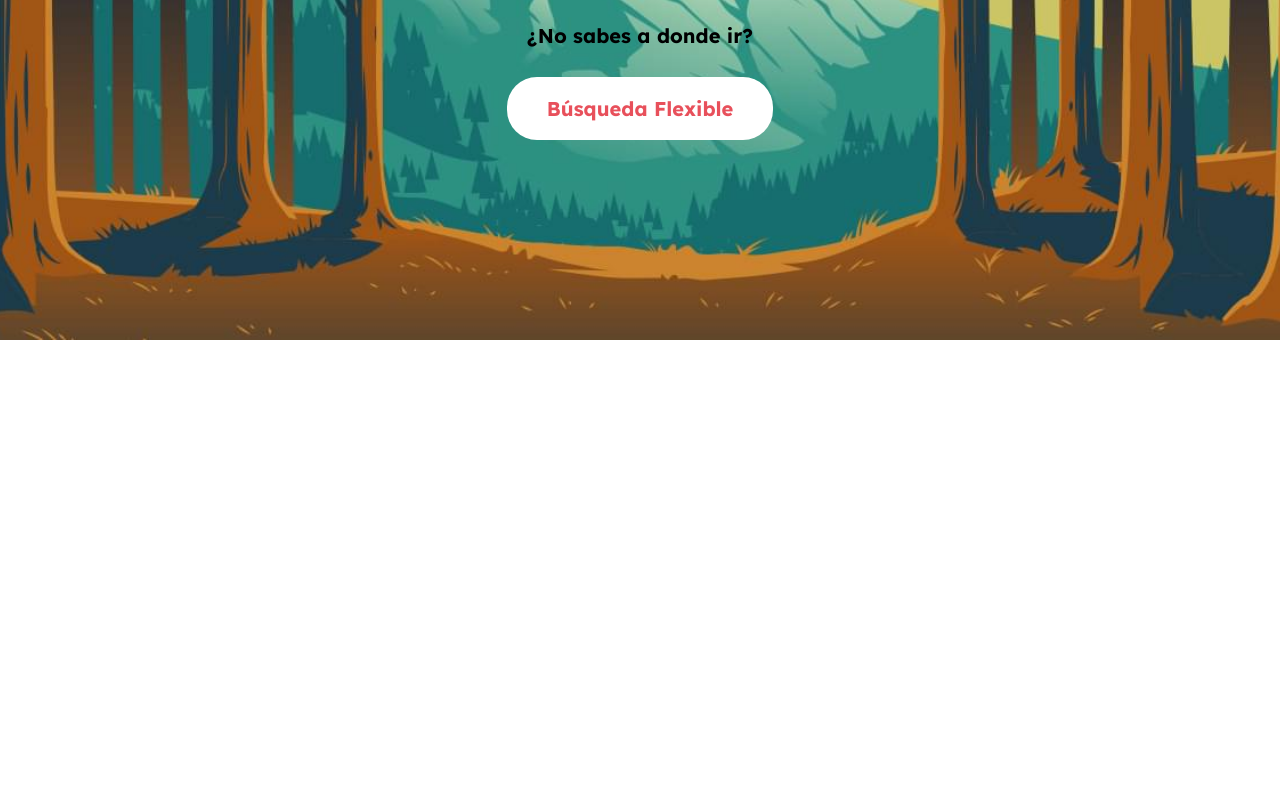
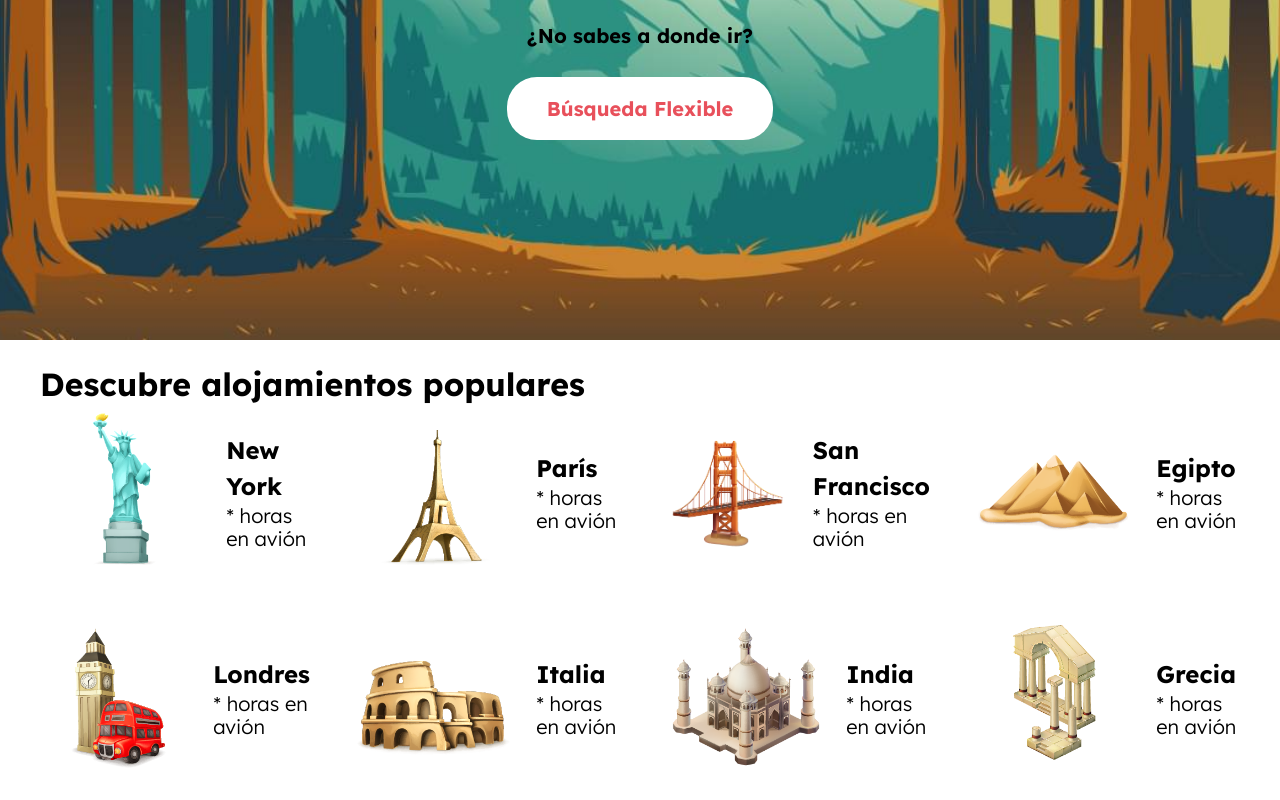
Before and after one commit to AxceleratorR2/rentals, a website: page index.html in a window 1280 px wide. Shown: the part 439-1239 px from the top of the page. Before the commit the page ends 800 px from the top, so only its background shows below. Drawn offline with Linux system fonts and the light colour scheme.

Commit message:
Seccion destinos finalizada

```diff
--- a/index.html
+++ b/index.html
@@ -71,5 +71,99 @@
         <a href="#" class="header__busqueda-boton">Búsqueda Flexible</a>
       </div>
     </header>
+
+    <section class="contenedor destinos seccion">
+      <h2 class="destinos__heading">Descubre alojamientos populares</h2>
+
+      <div class="destinos__grid">
+        <div class="destino">
+          <div class="destino__img">
+            <img src="build/img/icono_destino_1.png" alt="icono destino" />
+          </div>
+
+          <div class="destino__texto">
+            <h3>New York</h3>
+            <p>* horas en avión</p>
+          </div>
+        </div>
+
+        <div class="destino">
+          <div class="destino__img">
+            <img src="build/img/icono_destino_2.png" alt="icono destino" />
+          </div>
+
+          <div class="destino__texto">
+            <h3>París</h3>
+            <p>* horas en avión</p>
+          </div>
+        </div>
+
+        <div class="destino">
+          <div class="destino__img">
+            <img src="build/img/icono_destino_3.png" alt="icono destino" />
+          </div>
+
+          <div class="destino__texto">
+            <h3>San Francisco</h3>
+            <p>* horas en avión</p>
+          </div>
+        </div>
+
+        <div class="destino">
+          <div class="destino__img">
+            <img src="build/img/icono_destino_4.png" alt="icono destino" />
+          </div>
+
+          <div class="destino__texto">
+            <h3>Egipto</h3>
+            <p>* horas en avión</p>
+          </div>
+        </div>
+
+        <div class="destino">
+          <div class="destino__img">
+            <img src="build/img/icono_destino_5.png" alt="icono destino" />
+          </div>
+
+          <div class="destino__texto">
+            <h3>Londres</h3>
+            <p>* horas en avión</p>
+          </div>
+        </div>
+
+        <div class="destino">
+          <div class="destino__img">
+            <img src="build/img/icono_destino_6.png" alt="icono destino" />
+          </div>
+
+          <div class="destino__texto">
+            <h3>Italia</h3>
+            <p>* horas en avión</p>
+          </div>
+        </div>
+
+        <div class="destino">
+          <div class="destino__img">
+            <img src="build/img/icono_destino_7.png" alt="icono destino" />
+          </div>
+
+          <div class="destino__texto">
+            <h3>India</h3>
+            <p>* horas en avión</p>
+          </div>
+        </div>
+
+        <div class="destino">
+          <div class="destino__img">
+            <img src="build/img/icono_destino_8.png" alt="icono destino" />
+          </div>
+
+          <div class="destino__texto">
+            <h3>Grecia</h3>
+            <p>* horas en avión</p>
+          </div>
+        </div>
+      </div>
+    </section>
   </body>
 </html>
--- /dev/null
+++ b/src/scss/layout/_destinos.scss
@@ -0,0 +1,25 @@
+@use "base/variables" as v;
+@use "base/mixins" as m;
+
+.destinos__grid {
+  @include m.grid(1, 2rem);
+
+  @include m.tablet {
+    @include m.grid(2, 2rem);
+  }
+
+  @include m.desktop {
+    @include m.grid(4, 4rem);
+  }
+
+  .destino {
+    display: flex;
+    justify-content: space-evenly;
+    align-items: center;
+    gap: 2rem;
+
+    p {
+      margin: 0;
+    }
+  }
+}
--- a/src/scss/layout/_index.scss
+++ b/src/scss/layout/_index.scss
@@ -1 +1,2 @@
 @forward "header";
+@forward "destinos";
```
Also changed, not shown: build/css/app.css.
